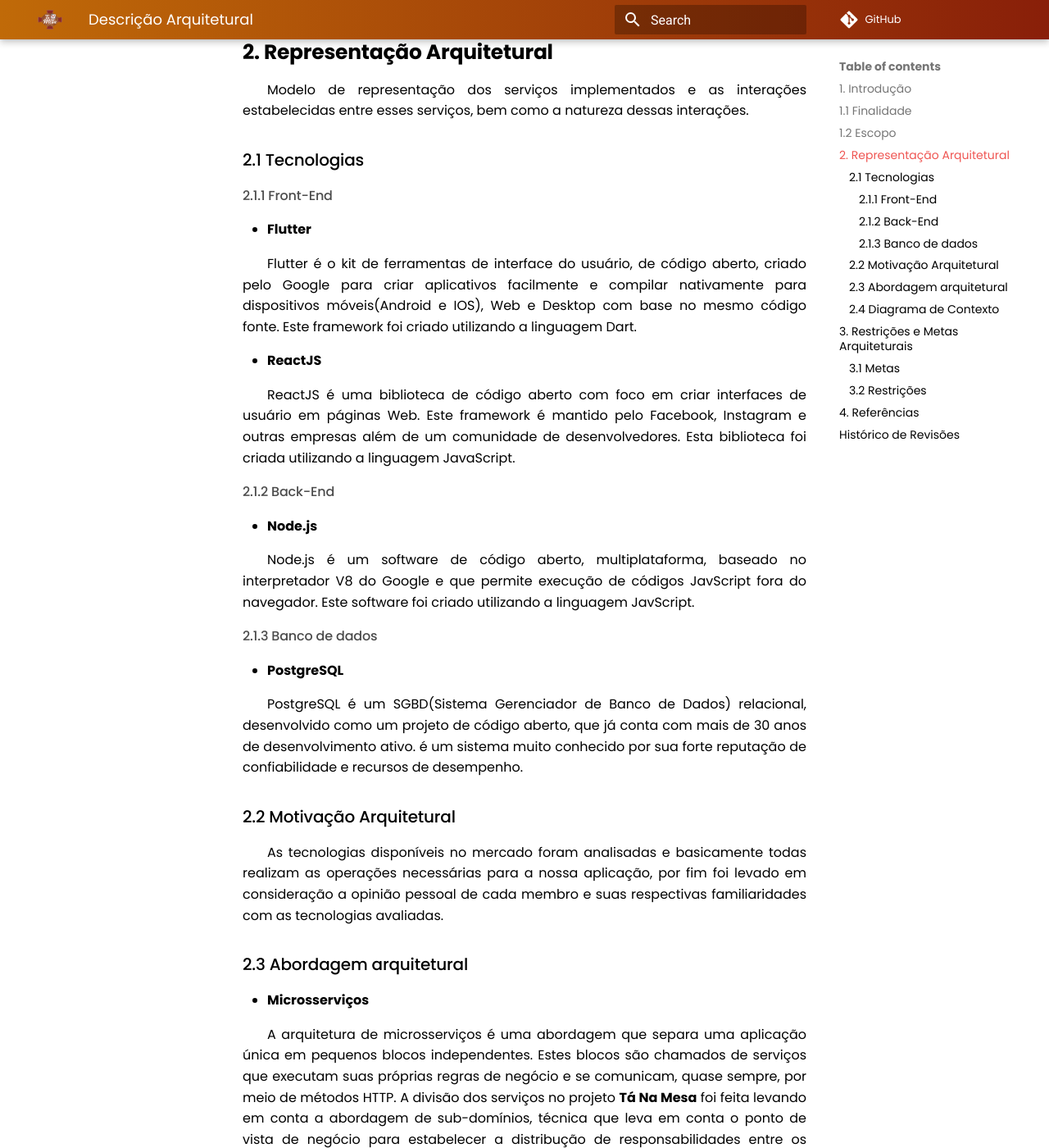
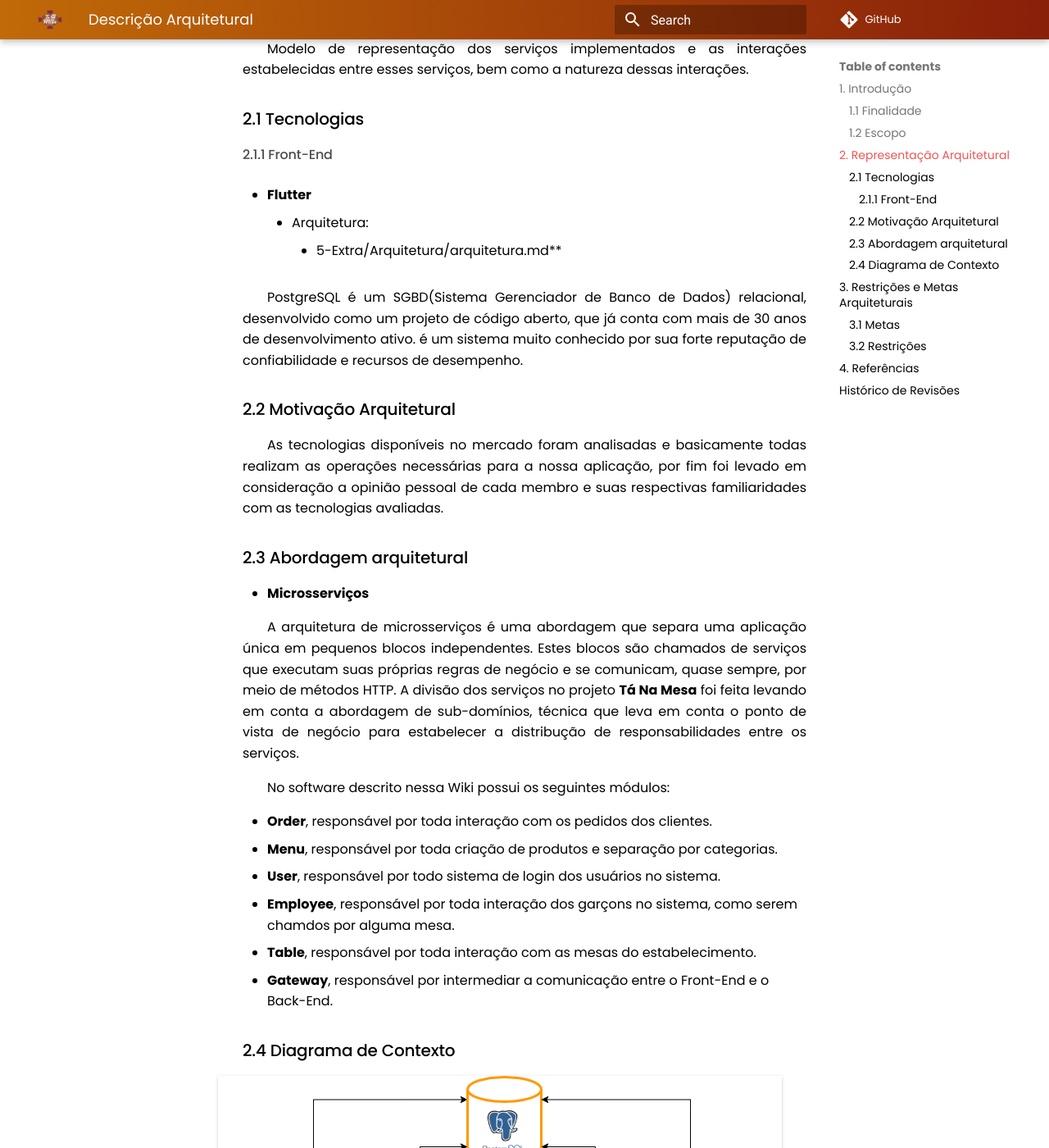
Before and after one commit to UnBArqDsw2021-1/2021.1_G02_TaNaMesa_docs, an MkDocs documentation site: the page built from docs/5-Extra/Arquitetura/arquitetura.md, in a window 1280 px wide and 1400 px high, scrolled down 735 px. Shown: the whole window at 82% size. Built offline with MkDocs 1.6.1 and Material for MkDocs 9.7.7, drawn with Linux system fonts in a browser that asks for light colours; comment, search, counter and statistics services are not loaded; some of the changed text lies outside the part shown.

Commit message:
(#70) Adiciona correção de formatação no documento de arquitetura

```diff
--- a/docs/5-Extra/Arquitetura/arquitetura.md
+++ b/docs/5-Extra/Arquitetura/arquitetura.md
@@ -1,14 +1,14 @@
 # Descrição Arquitetural
+
+## 1. Introdução
 
 Este documento tem como objetivo fazer uma descrição inicial do Documento de Arquitetura que será desenvolvido ao longo da disciplina.
 
-## 1. Introdução
-
-## 1.1 Finalidade
+### 1.1 Finalidade
 
 O objetivo central desse documento é especificar algumas decisões tomadas pelo grupo através de reuniões pelo Discord. Ao longo do documento será descrito alguns pontos arquiteturais que foram levados em consideração neste momento inicial do projeto, além de buscar facilitar a visualização do resultado da estrutura da aplicação **Tá Na Mesa**.
 
-## 1.2 Escopo
+### 1.2 Escopo
 
 Este documento se aplica ao processo de desenvolvimento do **Tá Na Mesa**, aplicação desenvolvida na disciplina Arquitetura e Desenho de Software, na Universidade de Brasília.
 
@@ -22,21 +22,8 @@
 
 - **Flutter**
 
-Flutter é o kit de ferramentas de interface do usuário, de código aberto, criado pelo Google para criar aplicativos facilmente e compilar nativamente para dispositivos móveis(Android e IOS), Web e Desktop com base no mesmo código fonte. Este framework foi criado utilizando a linguagem Dart.
-
-- **ReactJS**
-
-ReactJS é uma biblioteca de código aberto com foco em criar interfaces de usuário em páginas Web. Este framework é mantido pelo Facebook, Instagram e outras empresas além de um comunidade de desenvolvedores. Esta biblioteca foi criada utilizando a linguagem JavaScript.
-
-#### 2.1.2 Back-End
-
-- **Node.js**
-
-Node.js é um software de código aberto, multiplataforma, baseado no interpretador V8 do Google e que permite execução de códigos JavScript fora do navegador. Este software foi criado utilizando a linguagem JavScript.
-
-#### 2.1.3 Banco de dados
-
-- **PostgreSQL**
+      - Arquitetura:
+          - 5-Extra/Arquitetura/arquitetura.md**
 
 PostgreSQL é um SGBD(Sistema Gerenciador de Banco de Dados) relacional, desenvolvido como um projeto de código aberto, que já conta com mais de 30 anos de desenvolvimento ativo. é um sistema muito conhecido por sua forte reputação de confiabilidade e recursos de desempenho.
 
@@ -90,7 +77,7 @@
 
 > - **NODE.JS**. In: WIKIPÉDIA, a enciclopédia livre. Flórida: Wikimedia Foundation, 2019. Disponível em: https://pt.wikipedia.org/w/index.php?title=Node.js&oldid=55592828. Acesso em: 16 de agosto de 2021.
 
-> -MALLAWAARACHCHI, Vijini. 10 Common Software Architectural Patterns in a nutshell. [S. l.], 2017. Disponível em: https://towardsdatascience.com/10-common-software-architectural-patterns-in-a-nutshell-a0b47a1e9013. Acesso em: 16 de agosto de 2021.
+> - MALLAWAARACHCHI, Vijini. 10 Common Software Architectural Patterns in a nutshell. [S. l.], 2017. Disponível em: https://towardsdatascience.com/10-common-software-architectural-patterns-in-a-nutshell-a0b47a1e9013. Acesso em: 16 de agosto de 2021.
 
 > - PANT, Prabhu. **A complete guide to PostgreSQL**. [S. l.], 2018. Disponível em: https://medium.com/@heyPrabhu/a-complete-guide-to-postgresql-e4d1cefb9866. Acesso em: 16 de agosto de 2021.
 
--- a/mkdocs.yml
+++ b/mkdocs.yml
@@ -70,7 +70,6 @@
               - 5-Extra/Sprints/Sprint-01/Review-01.md
           - Sprint 02:
               - 5-Extra/Sprints/Sprint-02/Planning-02.md
-        #   - 5-Extra/Sprints/Sprint-02/Review-02.md
 
   - Apresentações:
       - Apresentacoes/entrega-1.md
```
Also changed, not shown: other parts of docs/5-Extra/Arquitetura/arquitetura.md (+1 -0 lines).
